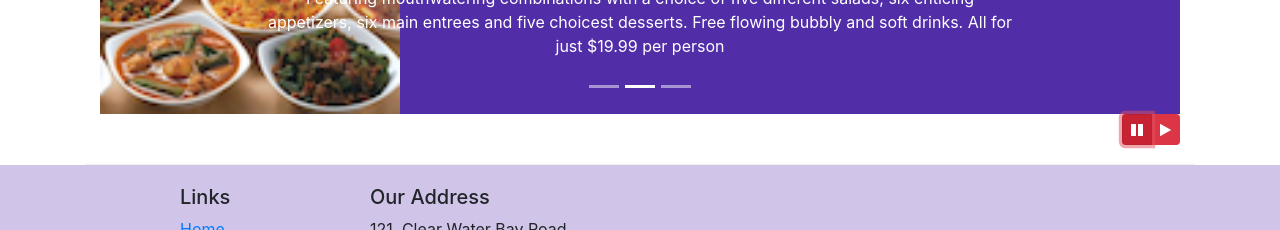
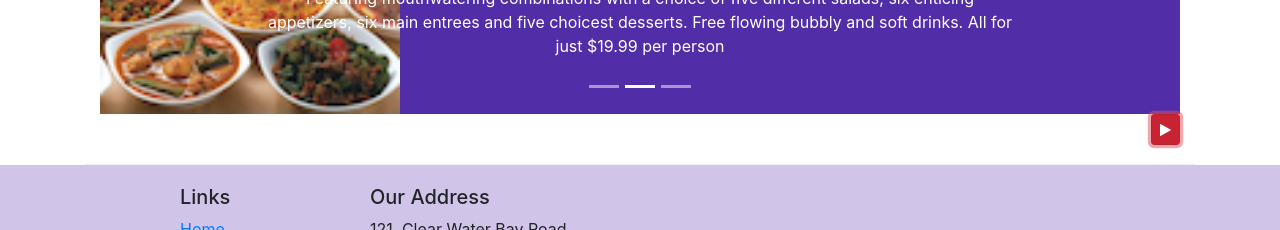
Before and after one commit to Arnabjana1999/web_frontend, a website: page Bootstrap4/conFusion/index.html in a window 1280 px wide. Both pictures are taken after a click on the button 1137 px from the left and 699 px from the top of the page. Shown: the part 570-800 px from the top of the page. Drawn offline with nearby package versions, Linux system fonts and the light colour scheme; files whose address does not match are found by name.

Commit message:
more complex jQuery added

```diff
--- a/Bootstrap4/conFusion/index.html
+++ b/Bootstrap4/conFusion/index.html
@@ -238,7 +238,7 @@
                         <span class="carousel-control-next-icon"></span>
                     </a>
 
-                    <div class="btn-group" id="carouselButton">
+                    <!-- <div class="btn-group" id="carouselButton">
                         <button class="btn btn-danger btn-sm" id="carousel-pause">
                             <span class="fa fa-pause"></span>
                         </button>
@@ -246,7 +246,11 @@
                         <button class="btn btn-danger btn-sm" id="carousel-play">
                             <span class="fa fa-play"></span>
                         </button>
-                    </div>
+                    </div> -->
+
+                    <button class="btn btn-danger btn-sm" id="carouselButton">
+                        <span id="carousel-button-icon" class="fa fa-pause"></span>
+                    </button>
 
                 </div>
             </div>
@@ -425,11 +429,17 @@
     <script>
         $(document).ready(function() {
             $('#mycarousel').carousel({interval: 2000});
-            $('#carousel-pause').click(function() {
-                $('#mycarousel').carousel('pause');
-            })
-            $('#carousel-play').click(function() {
-                $('#mycarousel').carousel('cycle');
+            $('#carouselButton').click(function() {
+                if ($('#carouselButton').children('span').hasClass('fa-pause')) {
+                    $('#mycarousel').carousel('pause');
+                    $('#carouselButton').children('span').removeClass('fa-pause');
+                    $('#carouselButton').children('span').addClass('fa-play');
+                }
+                else {
+                    $('#mycarousel').carousel('cycle');
+                    $('#carouselButton').children('span').removeClass('fa-cycle');
+                    $('#carouselButton').children('span').addClass('fa-pause');
+                }
             })
         })
     </script>
```
